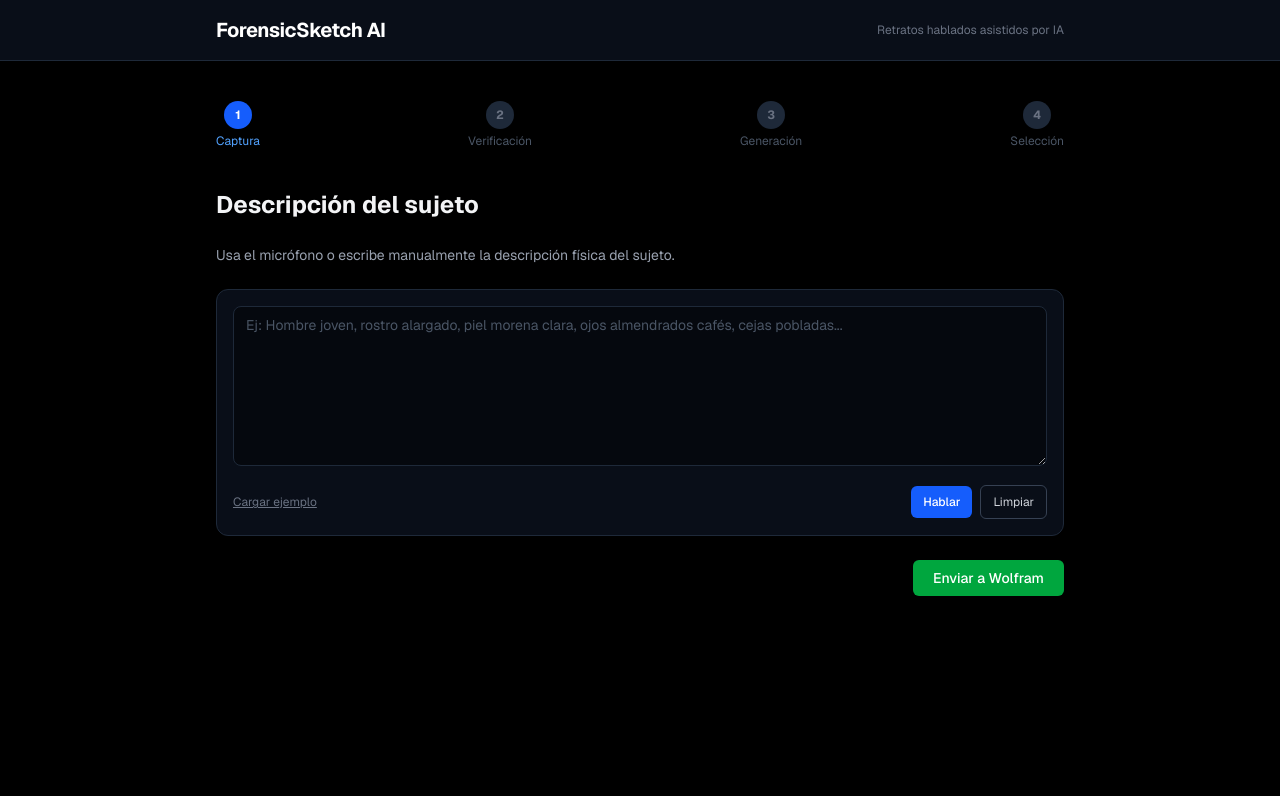
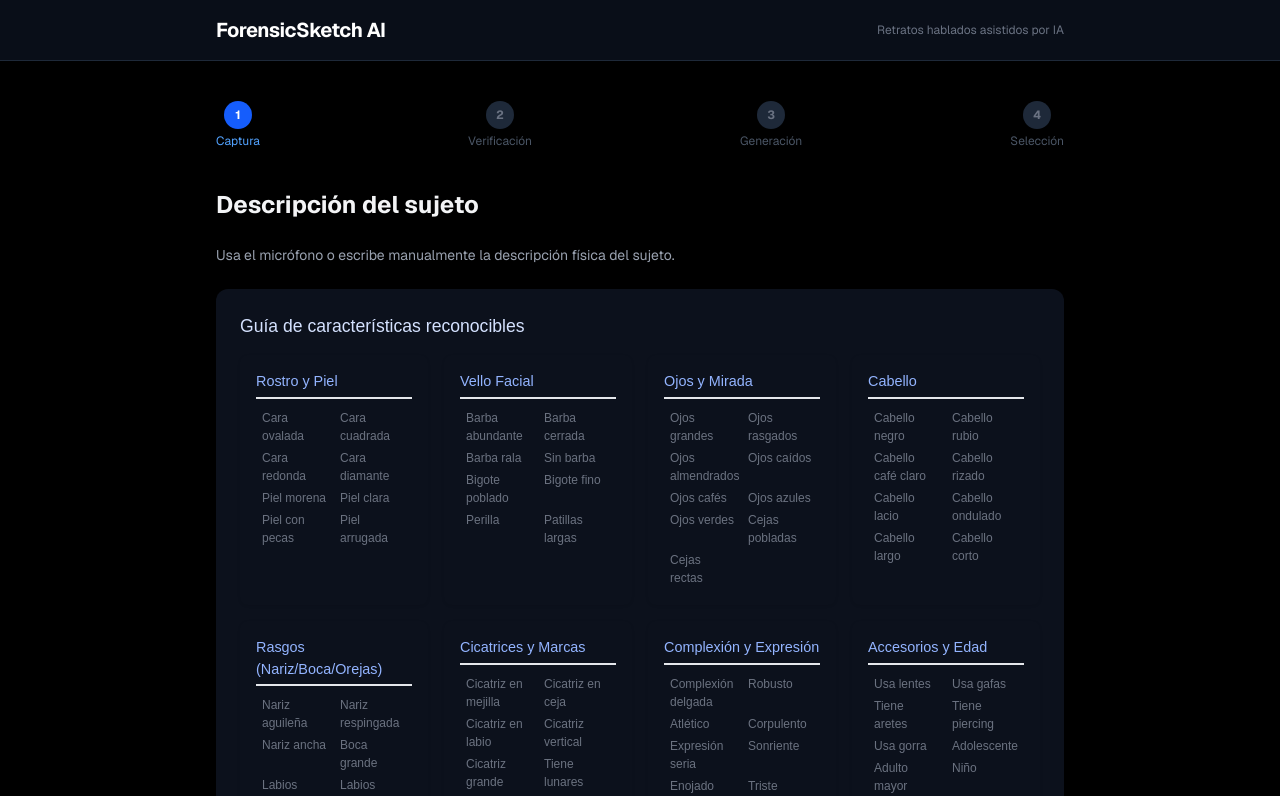
Before and after one commit to Antxnszn/hackathon-UPIITA, a Next.js app: page / in a window 1280 px wide. Shown: the top 796 px of the page. Built offline with nearby package versions, Linux system fonts and the light colour scheme; no server answers.

Commit message:
Placeholders for characteristics

```diff
--- a/app/page.tsx
+++ b/app/page.tsx
@@ -9,6 +9,7 @@ import {
 import { generateGeminiPrompt } from "../utils/promptUtils";
 import { ImageSelector } from "../components/ImageSelector";
 import { FeatureChecklist } from "../components/FeatureChecklist";
+import {CharacterFeaturesHelp} from "../components/CharacterFeaturesHelp"
 
 type Step = "input" | "verification" | "generating" | "selection";
 
@@ -58,10 +59,9 @@ export default function Home() {
 
   const basicFieldsMissing = () => {
     const rostroForma = features.rostro?.forma;
-    const ojosColor = features.ojos?.color;
     const cejasTipo = features.cejas?.tipo;
 
-    return !rostroForma || !ojosColor || !cejasTipo;
+    return !rostroForma || !cejasTipo;
   };
 
   // ---------------------------------------------------------------------------
@@ -263,6 +263,7 @@ export default function Home() {
               Usa el micrófono o escribe manualmente la descripción física del
               sujeto.
             </p>
+            <CharacterFeaturesHelp/>
 
             <div className="bg-gray-900/60 border border-gray-800 rounded-xl p-4 space-y-3">
               <textarea
@@ -358,20 +359,6 @@ export default function Home() {
                   value={features.rostro?.forma ?? ""}
                   onChange={(e) =>
                     updateFeature("rostro", "forma", e.target.value)
-                  }
-                />
-              </div>
-
-              <div>
-                <label className="block text-xs text-gray-500 mb-1">
-                  Color de ojos
-                </label>
-                <input
-                  type="text"
-                  className="w-full bg-black/40 border border-gray-800 rounded px-2 py-1 text-sm text-gray-200"
-                  value={features.ojos?.color ?? ""}
-                  onChange={(e) =>
-                    updateFeature("ojos", "color", e.target.value)
                   }
                 />
               </div>
--- /dev/null
+++ b/components/CharacterFeaturesHelp.tsx
@@ -0,0 +1,116 @@
+import React from 'react';
+
+export const CharacterFeaturesHelp = () => {
+  // Datos completos basados en tu código Wolfram (Anteriores + Nuevos)
+  const featureGroups = [
+    {
+      category: "Rostro y Piel",
+      items: [
+        "Cara ovalada", "Cara cuadrada", "Cara redonda", "Cara diamante",
+        "Piel morena", "Piel clara", "Piel con pecas", "Piel arrugada"
+      ]
+    },
+    {
+      category: "Vello Facial",
+      items: [
+        "Barba abundante", "Barba cerrada", "Barba rala", "Sin barba",
+        "Bigote poblado", "Bigote fino", "Perilla", "Patillas largas"
+      ]
+    },
+    {
+      category: "Ojos y Mirada",
+      items: [
+        "Ojos grandes", "Ojos rasgados", "Ojos almendrados", "Ojos caídos",
+        "Ojos cafés", "Ojos azules", "Ojos verdes", "Cejas pobladas", "Cejas rectas"
+      ]
+    },
+    {
+      category: "Cabello",
+      items: [
+        "Cabello negro", "Cabello rubio", "Cabello café claro",
+        "Cabello rizado", "Cabello lacio", "Cabello ondulado",
+        "Cabello largo", "Cabello corto"
+      ]
+    },
+    {
+      category: "Rasgos (Nariz/Boca/Orejas)",
+      items: [
+        "Nariz aguileña", "Nariz respingada", "Nariz ancha",
+        "Boca grande", "Labios gruesos", "Labios delgados",
+        "Orejas grandes", "Orejas pegadas", "Barbilla partida"
+      ]
+    },
+    {
+      category: "Cicatrices y Marcas",
+      items: [
+        "Cicatriz en mejilla", "Cicatriz en ceja", "Cicatriz en labio",
+        "Cicatriz vertical", "Cicatriz grande",
+        "Tiene lunares", "Tiene pecas"
+      ]
+    },
+    {
+      category: "Complexión y Expresión",
+      items: [
+        "Complexión delgada", "Robusto", "Atlético", "Corpulento",
+        "Expresión seria", "Sonriente", "Enojado", "Triste"
+      ]
+    },
+    {
+      category: "Accesorios y Edad",
+      items: [
+        "Usa lentes", "Usa gafas", "Tiene aretes", "Tiene piercing", "Usa gorra",
+        "Adolescente", "Adulto mayor", "Niño"
+      ]
+    }
+  ];
+
+  return (
+    <div className="features-container" style={{
+      backgroundColor: '#0C111C',
+      padding: '1.5rem',
+      borderRadius: '12px',
+      fontFamily: 'sans-serif'
+    }}>
+      <h3 style={{ color: '#D5E2FF', marginBottom: '1rem', fontSize: '1.1rem' }}>
+      Guía de características reconocibles
+      </h3>
+
+      <div className="grid grid-cols-4" style={{
+        gap: '1rem'
+      }}>
+        {featureGroups.map((group, index) => (
+          <div key={index} style={{
+            padding: '1rem',
+            borderRadius: '8px',
+            boxShadow: '0 1px 3px rgba(0,0,0,0.1)'
+          }}>
+            <h4 style={{
+              color: '#93B4FF',
+              margin: '0 0 0.5rem 0',
+              fontSize: '0.9rem',
+              borderBottom: '2px solid #e5e7eb',
+              paddingBottom: '4px'
+            }}>
+              {group.category}
+            </h4>
+            <div className="grid grid-cols-2">
+              {group.items.map((tag, idx) => (
+                <span key={idx} style={{
+                  fontSize: '0.75rem',
+                  color: '#6b7280',
+
+                  padding: '2px 6px',
+
+                }}>
+                  {tag}
+                </span>
+              ))}
+            </div>
+          </div>
+        ))}
+      </div>
+    </div>
+  );
+};
+
+// export default CharacterFeaturesHelp;
--- a/components/FeatureChecklist.tsx
+++ b/components/FeatureChecklist.tsx
@@ -8,7 +8,6 @@ interface FeatureChecklistProps {
 
 const REQUIRED_FEATURES = [
   { path: 'rostro.forma', label: 'Forma del rostro' },
-  { path: 'ojos.color', label: 'Color de ojos' },
   { path: 'ojos.forma', label: 'Forma de ojos' },
   { path: 'cejas.tipo', label: 'Tipo de cejas' },
   { path: 'nariz.forma', label: 'Forma de nariz' },
--- a/utils/promptUtils.ts
+++ b/utils/promptUtils.ts
@@ -28,7 +28,6 @@ Rostro:
 Ojos:
 - Tamaño: ${getFeature(features.ojos?.tamaño)}
 - Forma: ${getFeature(features.ojos?.forma)}
-- Color: ${getFeature(features.ojos?.color)}
 
 Cejas:
 - Tipo: ${getFeature(features.cejas?.tipo)}
```
